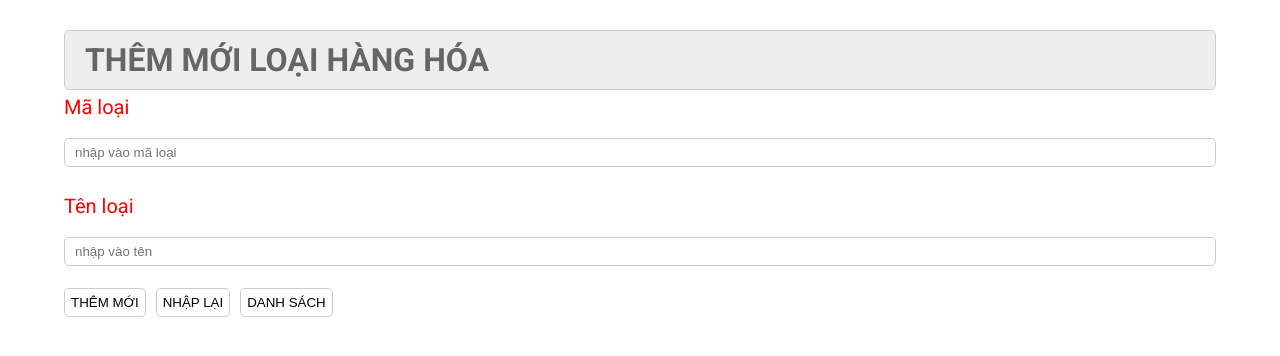
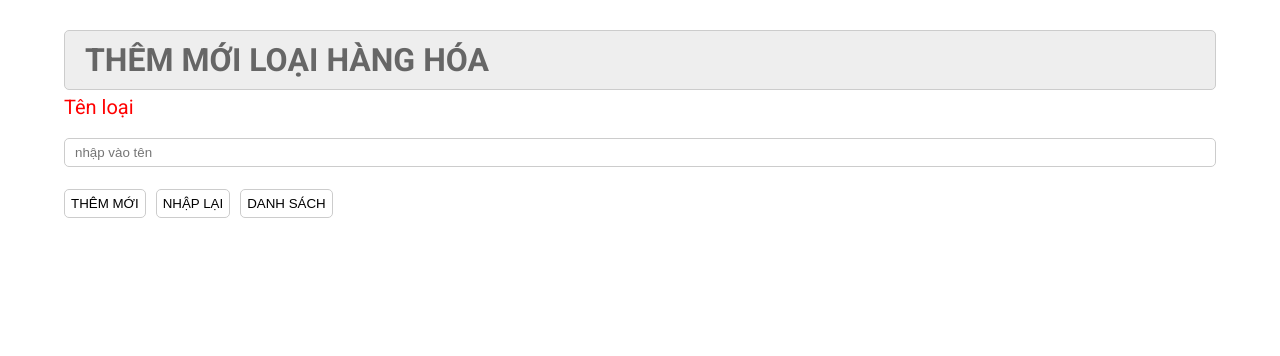
Before and after one commit to sangit04/SANGJR-SPORTS, a PHP site: page /admin/index.php?act=adddm in a window 1280 px wide. Shown: the part 123-479 px from the top of the page. Run offline with PHP 8.4, Linux system fonts and the light colour scheme.

Commit message:
Update add.php

```diff
--- a/admin/danhmuc/add.php
+++ b/admin/danhmuc/add.php
@@ -5,9 +5,9 @@
          <div class="row2 form_content ">
           <form action="index.php?act=adddm" method="POST">
            <div class="row2 mb10 form_content_container">
-           <label> Mã loại </label> <br>
+           <!-- <label> Mã loại </label> <br>
             <input type="text" name="maloai" placeholder="nhập vào mã loại">
-           </div>
+           </div> -->
            <div class="row2 mb10">
             <label>Tên loại </label> <br>
             <input type="text" name="tenloai" placeholder="nhập vào tên">
```
